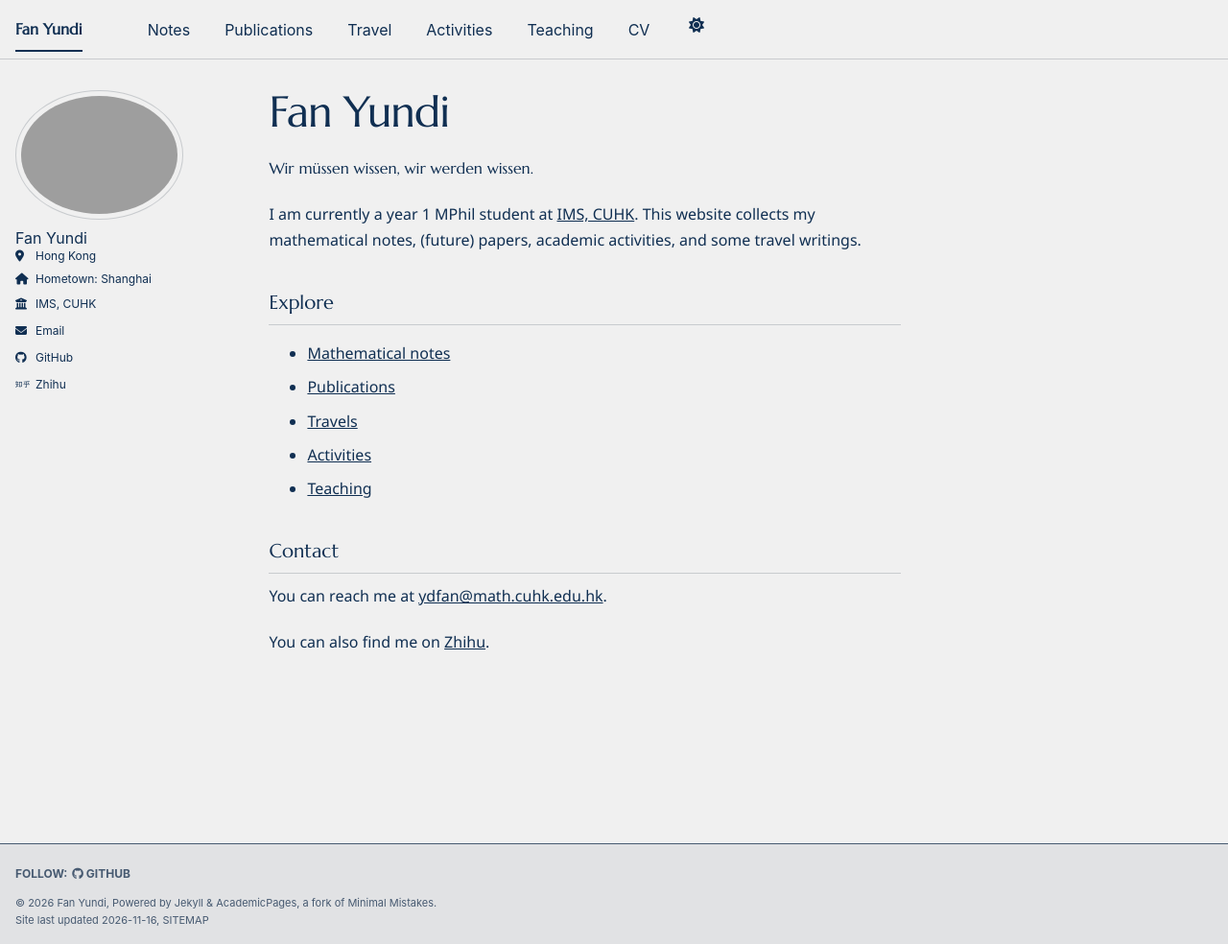
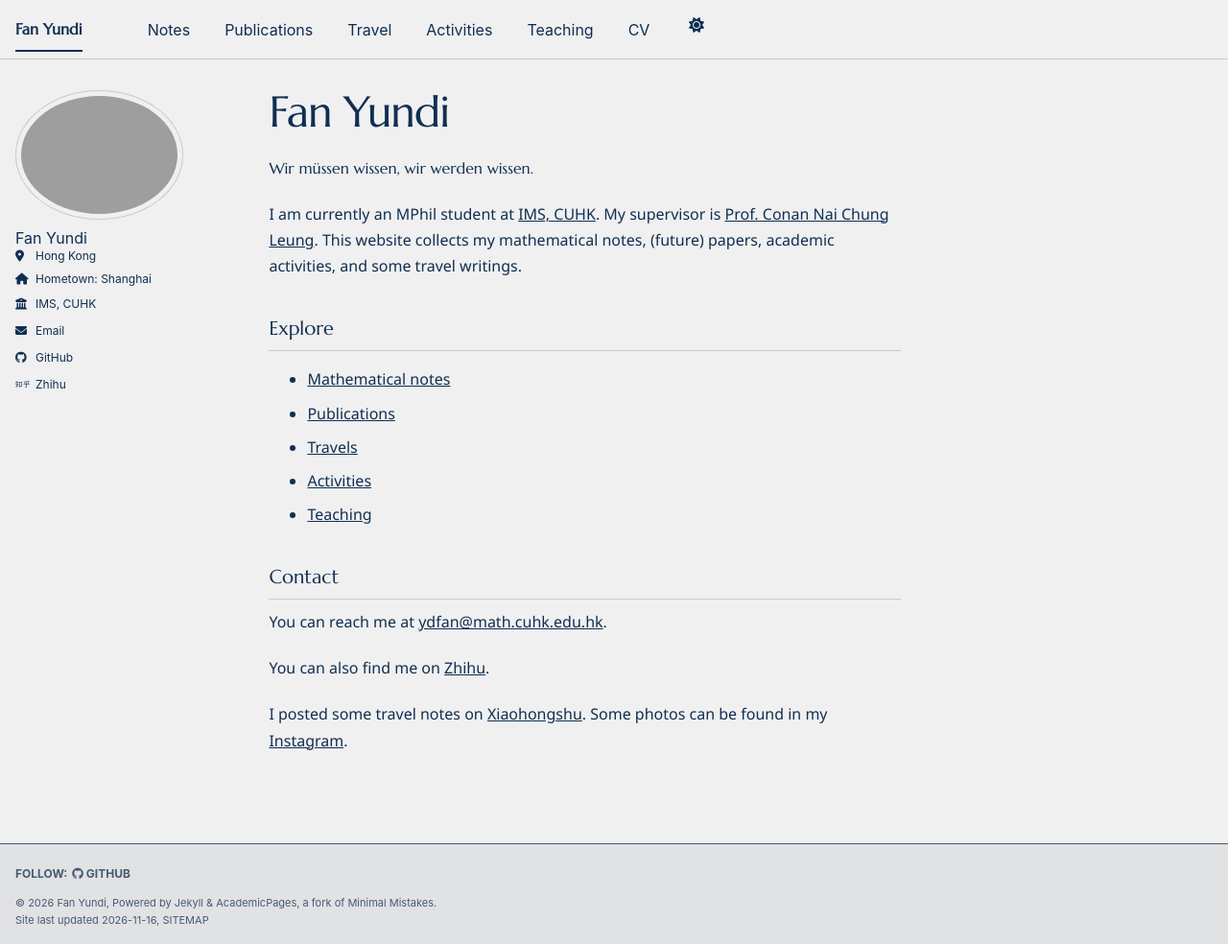
Before and after one commit to Peau-Vae/Peau-Vae.github.io, a Jekyll site: the page built from _pages/about.md, in a window 1280 px wide and 984 px high. Shown: the whole window at 96% size. Built offline with Jekyll 4.4.1, drawn with Linux system fonts in a browser that asks for light colours; a style sheet for code colours, icons or effects is not loaded.

Commit message:
Update about.md

```diff
--- a/_pages/about.md
+++ b/_pages/about.md
@@ -9,7 +9,7 @@ redirect_from:
 
 <p class="home-lead">Wir müssen wissen, wir werden wissen.</p>
 
-I am currently a year 1 MPhil student at [IMS, CUHK](http://www.ims.cuhk.edu.hk/). This website collects my mathematical notes, (future) papers, academic activities, and some travel writings.
+I am currently an MPhil student at [IMS, CUHK](http://www.ims.cuhk.edu.hk/). My supervisor is [Prof. Conan Nai Chung Leung](https://www.math.cuhk.edu.hk/people/academic-staff/leung). This website collects my mathematical notes, (future) papers, academic activities, and some travel writings.
 
 ## Explore
 
@@ -24,3 +24,5 @@ I am currently a year 1 MPhil student at [IMS, CUHK](http://www.ims.cuhk.edu.hk/
 You can reach me at [ydfan@math.cuhk.edu.hk](mailto:ydfan@math.cuhk.edu.hk).
 
 You can also find me on [Zhihu](https://www.zhihu.com/people/hao_hai_zi).
+
+I posted some travel notes on [Xiaohongshu](https://xhslink.cn/o/7CBMDWM1r25). Some photos can be found in my [Instagram](https://www.instagram.com/ooffofononeoz?cplk=bW14bTl2cXgxc24y&utm_source=qr).
```
